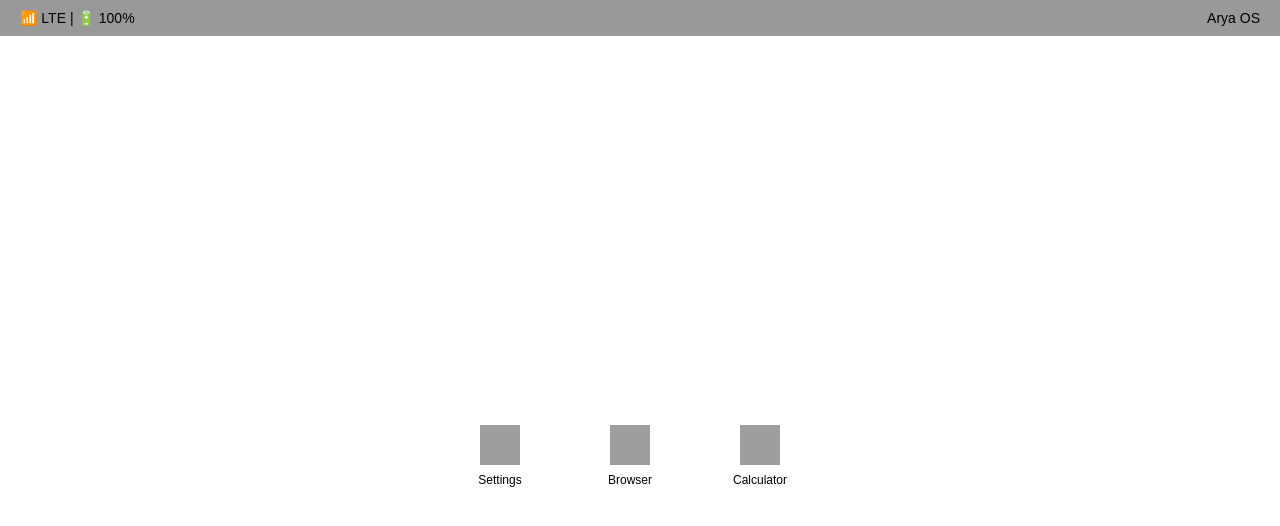
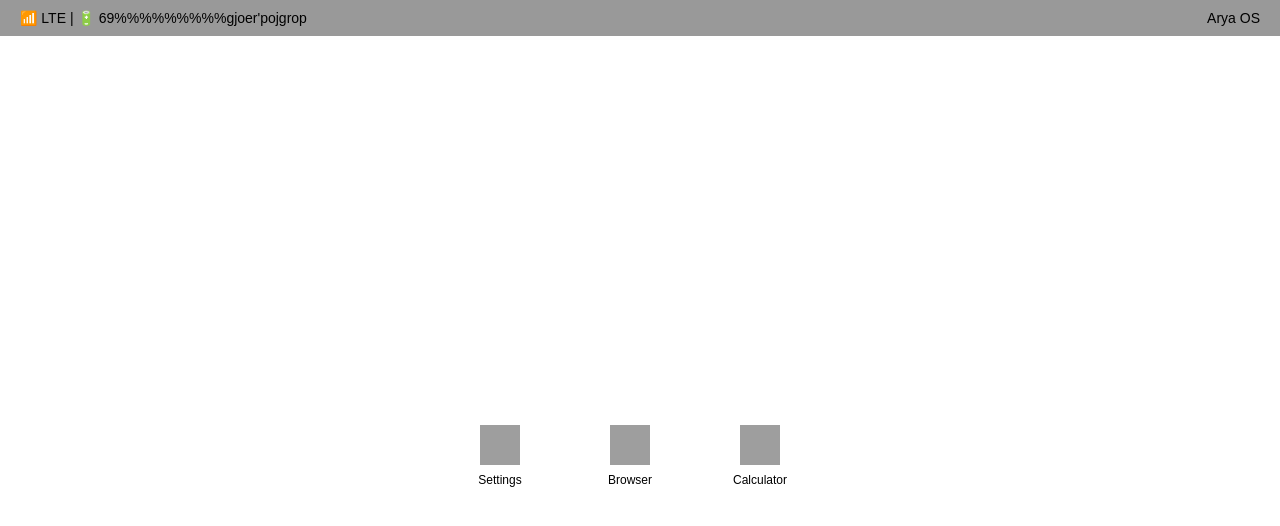
Before and after one commit to enfrok/sungdever, a plain HTML site: page index.html in a window 1280 px wide. Drawn offline with Linux system fonts and the light colour scheme; grey boxes are pictures that could not be loaded.

Commit message:
Update index.html

```diff
--- a/index.html
+++ b/index.html
@@ -70,7 +70,7 @@
 </head>
 <body>
   <div class="status-bar">
-    <div>📶 LTE  |  🔋 100%</div>
+    <div>📶 LTE  |  🔋 69%%%%%%%%%gjoer'pojgrop</div>
     <div>Arya OS</div>
   </div>
 
```
